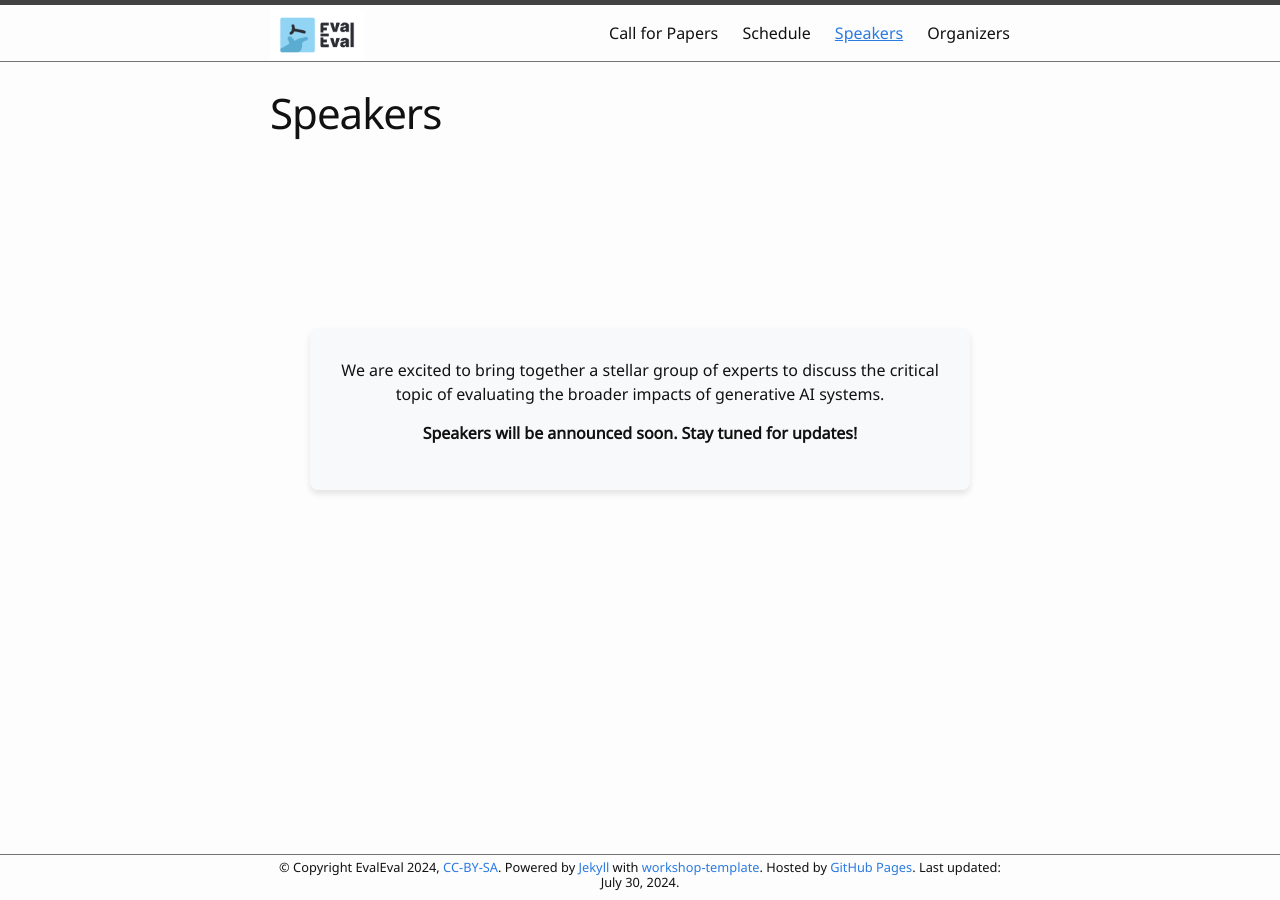
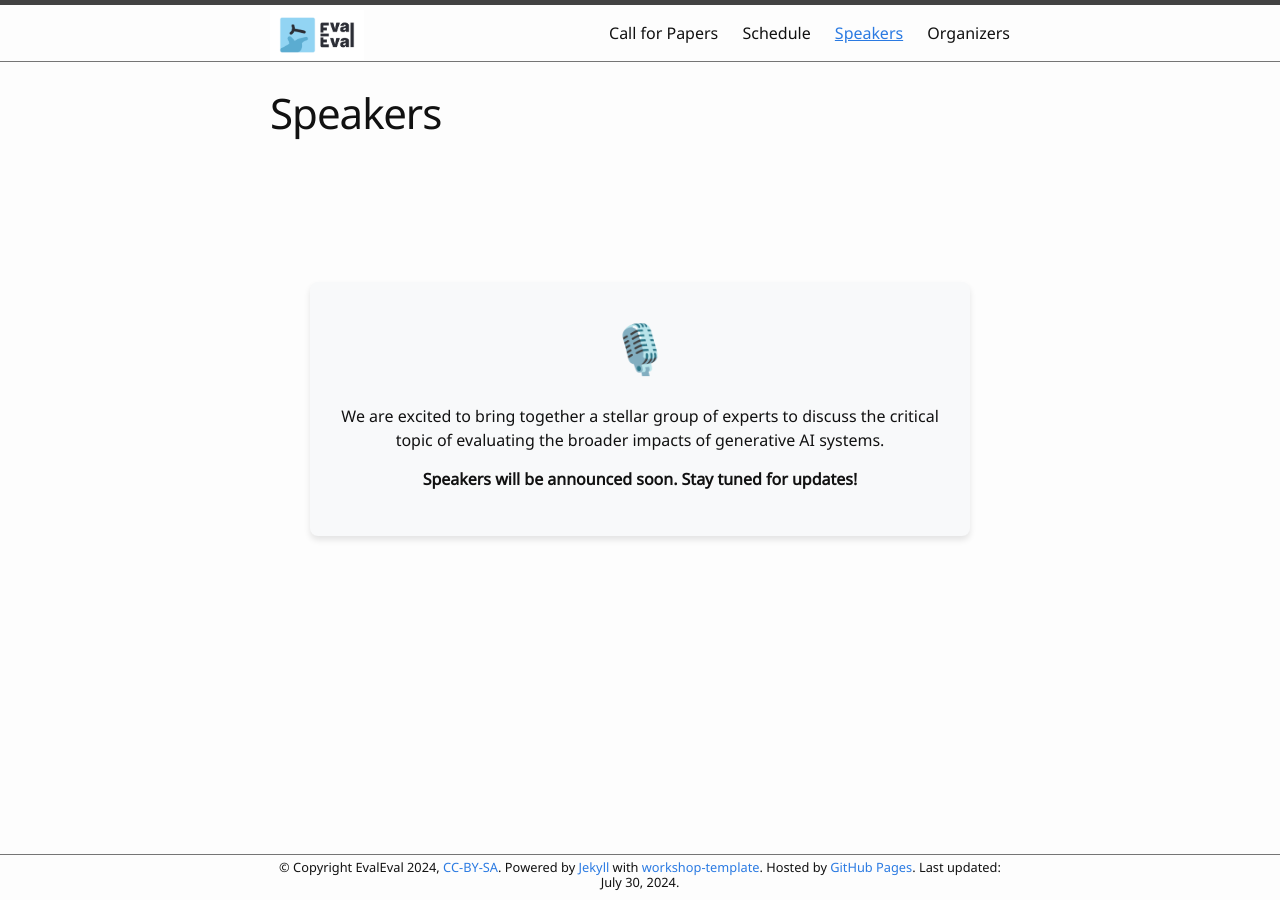
Before and after one commit to aaai-fidu-lab/aaai-fidu-lab.github.io, a Jekyll site: the page built from speakers.md, in a window 1280 px wide. Built offline with Jekyll 4.4.1, drawn with Linux system fonts in a browser that asks for light colours; our own code applies the rules of GitHub Pages for plain Markdown files.

Commit message:
Update speakers.md

```diff
--- a/speakers.md
+++ b/speakers.md
@@ -21,11 +21,15 @@ nav: true
   width: 100%;
   text-align: center;
 }
+.emoji {
+  font-size: 48px;
+  margin-bottom: 20px;
+}
 </style>
 
 <div class="card-container">
   <div class="card">
+    <div class="emoji">🎙️</div>
     <p>We are excited to bring together a stellar group of experts to discuss the critical topic of evaluating the broader impacts of generative AI systems.</p>
     <p><strong>Speakers will be announced soon. Stay tuned for updates!</strong></p>
   </div>
-</div>
```
